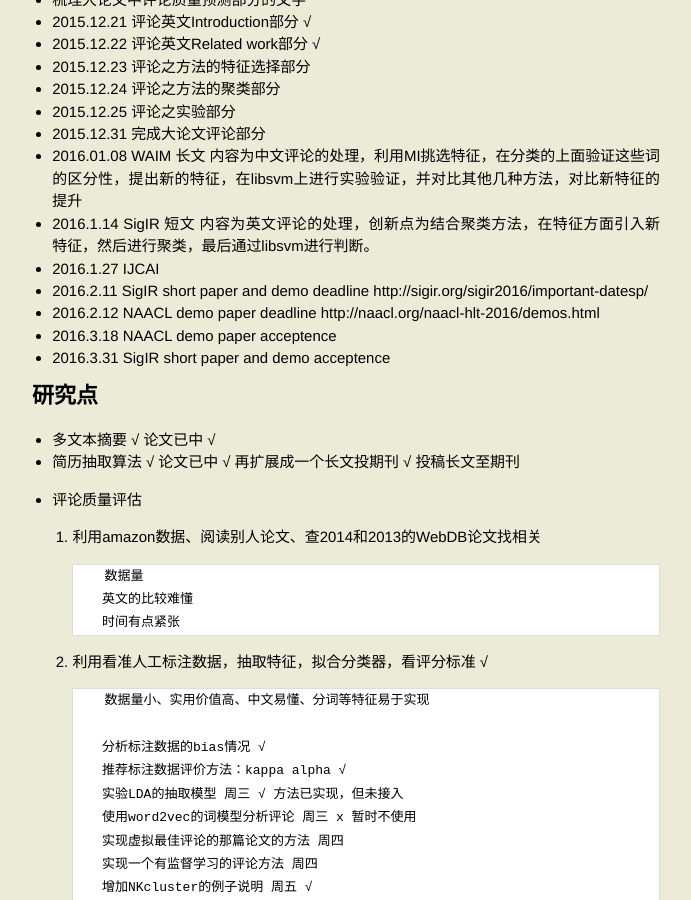
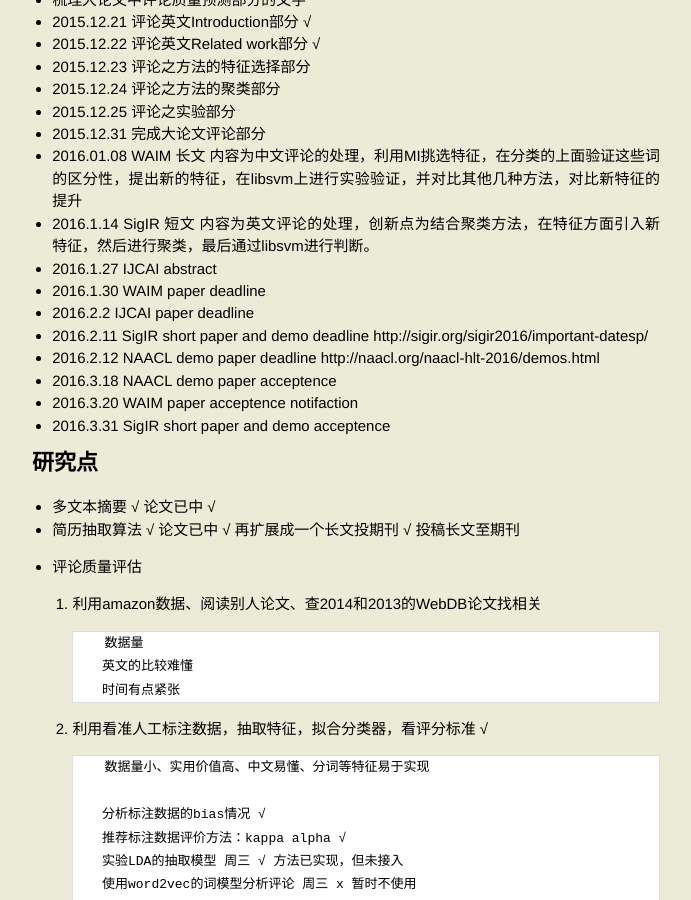
Before and after one commit to sonyfe25cp/sonyfe25cp.github.io, a Jekyll site: the page built from _posts/2014-11-28-no-zuo-no-die.md, in a window 1280 px wide and 900 px high, scrolled down 3550 px. Shown: the whole window, without its empty margins (294-985 px from the left). Built offline with Jekyll 4.4.1, drawn with Linux system fonts in a browser that asks for light colours; comment, search, counter and statistics services are not loaded.

Commit message:
update plan

```diff
--- a/_posts/2014-11-28-no-zuo-no-die.md
+++ b/_posts/2014-11-28-no-zuo-no-die.md
@@ -164,10 +164,13 @@ category: plan
   内容为中文评论的处理，利用MI挑选特征，在分类的上面验证这些词的区分性，提出新的特征，在libsvm上进行实验验证，并对比其他几种方法，对比新特征的提升
 * 2016.1.14 SigIR 短文
   内容为英文评论的处理，创新点为结合聚类方法，在特征方面引入新特征，然后进行聚类，最后通过libsvm进行判断。
-* 2016.1.27 IJCAI
+* 2016.1.27 IJCAI abstract
+* 2016.1.30 WAIM paper deadline
+* 2016.2.2 IJCAI paper deadline
 * 2016.2.11 SigIR short paper and demo deadline http://sigir.org/sigir2016/important-datesp/
 * 2016.2.12 NAACL demo paper deadline http://naacl.org/naacl-hlt-2016/demos.html
 * 2016.3.18 NAACL demo paper acceptence
+* 2016.3.20 WAIM paper acceptence notifaction
 * 2016.3.31 SigIR short paper and demo acceptence
 
 
```
Also changed, not shown: _posts/2016-docker.md (added, +15 -0 lines).
